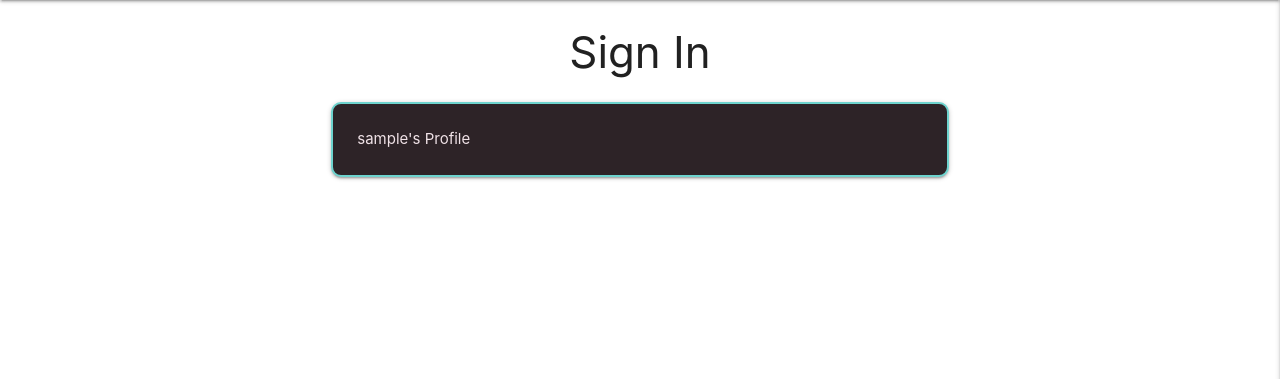
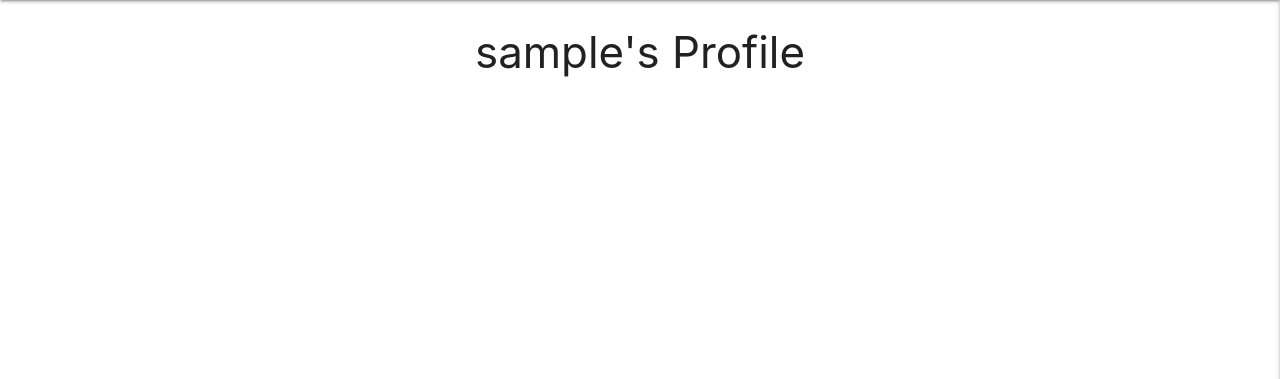
Before and after one commit to Brian-FullStack/dev_pool, a Flask app: page /profile/1 in a window 1280 px wide. Shown: the part 64-443 px from the top of the page. Run offline with Flask 2, Linux system fonts and the light colour scheme; the visitor is signed in with stand-in values (Sample User, id 1); a database or web service that is not in the repository returns one stand-in record (values such as "Sample title"); some libraries are stand-ins or nearby versions.

Commit message:
Added all assets created but session user to profile page

```diff
--- a/app.py
+++ b/app.py
@@ -86,11 +86,13 @@ def signIn():
     return render_template("signin.html")
 
 
-@app.route("/profile/<username>")
+@app.route("/profile/<username>", methods=["GET", "POST"])
 def profile(username):
     username = mongo.db.users.find_one(
         {"username": session["user"]})["username"]
-    return render_template("profile.html", username=username)
+    assets = list(mongo.db.assets.find(
+        {"asset_creator": session["user"]}))
+    return render_template("profile.html", username=username, assets=assets)
 
 
 @app.route("/signOut")
@@ -133,7 +135,8 @@ def edit_asset(asset_id):
             "asset_image": request.form.get("asset_image"),
             "asset_creator": session["user"]
         }
-        mongo.db.assets.update_one({"_id": ObjectId(asset_id)}, {"$set": submit})
+        mongo.db.assets.update_one(
+            {"_id": ObjectId(asset_id)}, {"$set": submit})
         flash("{} Updated Successfully".format(
             request.form.get("asset_title")))
         return redirect(url_for('get_assets'))
--- a/templates/profile.html
+++ b/templates/profile.html
@@ -1,16 +1,86 @@
 {% extends "base.html" %}
 {% block content %}
 
-<h3 class="center-align">Sign In</h3>
+<h3 class="center-align capitalize">{{ username }}'s Profile</h3>
 
+{% if assets|length > 0 %}
 <!--Form inputs from Materialize Css-->
 <div class="row">
-    <div class="col s12 m6 offset-m3">
-      <div class="card-panel">
-        {{ username }}'s Profile
+  {% for asset in assets if session.user|lower == asset.asset_creator|lower %}
+  <div class="col s12 m3">
+    <div class="card">
+      <!--Card Category and Edit-->
+      <div class="card-header">
+        <span class="card-category">
+          {{ asset.category_name }}
+        </span>
+        <a href="{{ url_for('edit_asset', asset_id=asset._id) }}" class="btn-edit">Edit</a>
+      </div>
+      <div class="card-image waves-effect waves-block waves-light">
+        <!--Card Image-->
+        {% if asset.asset_image %}
+        <img class="activator center-align" src="{{ asset.asset_image }}">
+        {% else %}
+        <img class="activator center-align" src="../static/images/DP_image_placeholder_black.png" alt="Dev Pool Logo">
+        {% endif %}
+      </div>
+      <div class="card-content">
+        <span class="card-title activator">
+          <strong>{{ asset.asset_title }}</strong>
+          <i class="fas fa-chevron-up btn-color right tooltipped" data-position="top" data-tooltip="Read More"></i>
+        </span>
+        <a class="btn btn-solid" href="{{ asset.asset_url }}" target="_blank">
+          <i class="fas fa-link"></i> Go to site
+        </a>
+      </div>
+      <!--Card Reveal-->
+      <div class="card-reveal">
+        <!-- Asset Title -->
+        <span class="card-title  center-align">
+          <h5>{{ asset.asset_title }}</h5>
+          <i class="fas fa-chevron-down right btn-color"></i>
+        </span>
+        <!-- Category -->
+        <span>
+          Category: {{ asset.category_name }}
+        </span><br>
+        <!-- Asset Description -->
+        <div>
+          <p>About: {{ asset.asset_description }}</p>
+        </div>
+        <br>
+        <!-- Asset Creator -->
+        <span>
+          Shared By: {{ asset.asset_creator  }}
+        </span><br>
+        <!-- Asset Date -->
+        <span>
+          Added: {{ asset.date_added  }}
+        </span><br>
+        <!-- Site Link -->
+        <div>
+          <a class="btn btn-solid" href="{{ asset.asset_url }}" target="_blank">
+            <i class="fas fa-link"></i> Go to site
+          </a>
+        </div>
       </div>
     </div>
   </div>
+  {% endfor %}
+</div>
+{% else %}
+<div class="row">
+  <div class="col s12 m8 offset-m2 grey lighten-4">
+      <h2>Add an Asset to the Dev Pool!</h2>
+  </div>
+</div>
+<div class="row center-align">
+<a href="{{ url_for('create_asset') }}" class="btn-large red darken-4 center-align">Add Asset
+  <i class="fas fa-plus  add-icon"></i>
+</a>
+</div>
+
+{% endif %}
 
 
 {% endblock %}
```
